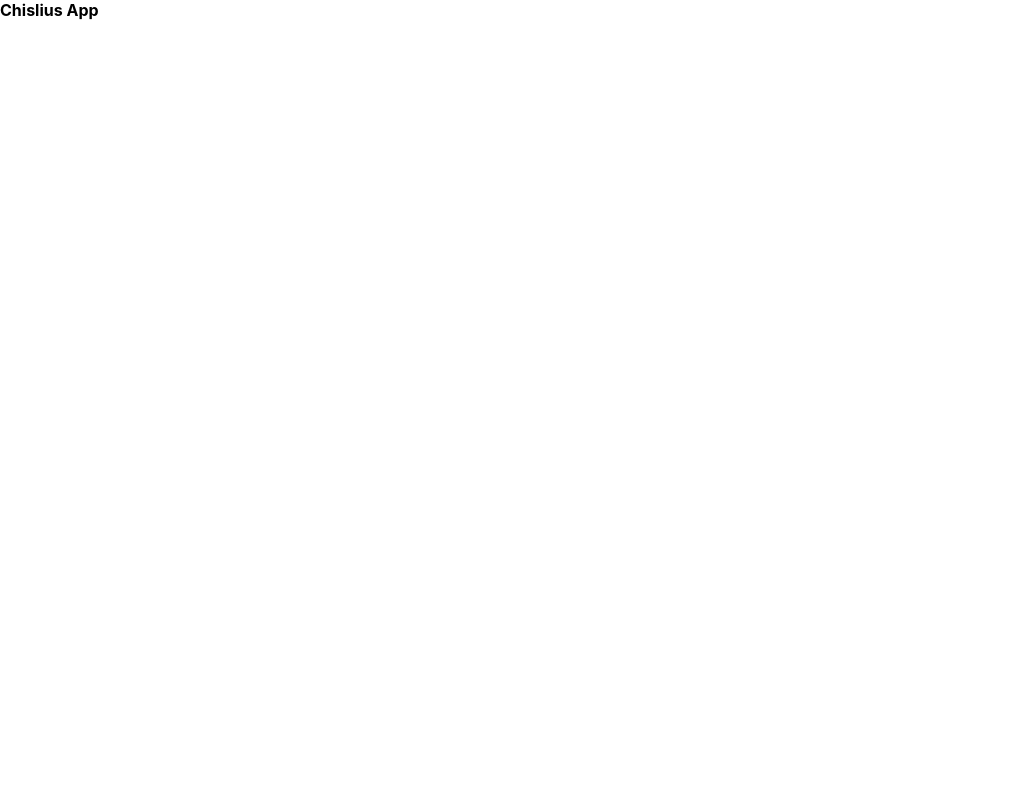
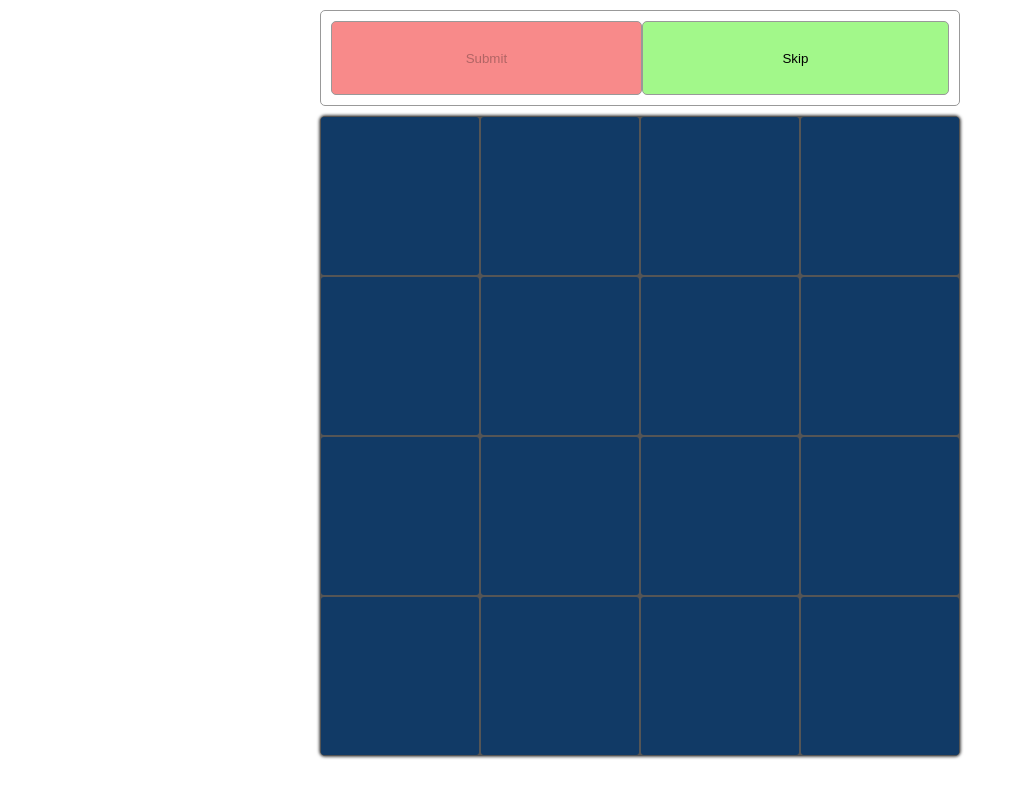
Before and after one commit to future-genius16/Chislius, a React (Create React App) app in the folder chislius_client/: page / in a window 1280 px wide. Shown: the whole page, without its empty margins (0-1026 px from the left). Built offline with nearby package versions, Linux system fonts and the light colour scheme.

Commit message:
CHISL-9 Add game screen to client

```diff
--- a/chislius_client/src/App.js
+++ b/chislius_client/src/App.js
@@ -1,9 +1,10 @@
-import './App.css';
+import {Fragment} from "react";
+import GameScreen from './components/screen/GameScreen';
 
 function App() {
-    return (
-        <b>Chislius App</b>
-    );
+    return (<Fragment>
+        <GameScreen/>
+    </Fragment>);
 }
 
 export default App;
--- /dev/null
+++ b/chislius_client/src/components/board/Board.css
@@ -0,0 +1,35 @@
+.board {
+    box-sizing: border-box;
+    width: 80vmin;
+    height: 80vmin;
+
+    min-width: 312px;
+    min-height: 312px;
+
+    padding: 0;
+    margin: 0;
+
+    border: 1px solid #555;
+    border-radius: 5px;
+    background-color: #555;
+    box-shadow: 0 0 3px 1px #555;
+
+    pointer-events: auto;
+    opacity: 1;
+}
+
+.board * {
+    box-sizing: border-box;
+    padding: 0;
+    margin: 0;
+}
+
+.board__cards-container {
+    width: 100%;
+    height: 100%;
+
+    display: grid;
+    grid-template-columns: repeat(4, minmax(50px, 1fr));
+    grid-template-rows: repeat(4, minmax(50px, 1fr));
+    gap: 2px;
+}
--- /dev/null
+++ b/chislius_client/src/components/board/Board.js
@@ -0,0 +1,38 @@
+import React, {useState, useEffect} from 'react'
+import Card from '../card/Card'
+import './Board.css'
+
+function Board({cards, setCards, setCanSubmit}) {
+    const [openCount, setOpenCount] = useState(0)
+
+    useEffect(() => {
+        const idxArray = []
+        for (let i = 1; i <= 16; i++) {
+            idxArray.push(i)
+        }
+        const cardsArray = idxArray.map(id => ({id: id, isOpen: false}));
+        setCards(cardsArray)
+    }, [setCards])
+
+
+    useEffect(() => {
+        const openCards = cards.filter(item => item.isOpen)
+        setCanSubmit(openCards.length >= 2 && openCards.length <= 3)
+        setOpenCount(openCards.length)
+    }, [cards, setCanSubmit])
+
+
+    const handleClick = (clickedCard) => {
+        if (!clickedCard.isOpen && openCount < 3) {
+            setCards(cards.map((item) => (item.id === clickedCard.id ? {...item, isOpen: true} : item)))
+        }
+    }
+
+    return (<section className={'board'}>
+        <div className="board__cards-container">
+            {cards.map((card) => (<Card key={card.id} card={card} onClick={handleClick}/>))}
+        </div>
+    </section>)
+}
+
+export default Board
--- /dev/null
+++ b/chislius_client/src/components/card/Card.css
@@ -0,0 +1,50 @@
+.card {
+    width: 100%;
+    height: 100%;
+
+    background-color: transparent;
+    transition: box-shadow .7s;
+    perspective: 1000px;
+}
+
+.card__container {
+    position: relative;
+    width: 100%;
+    height: 100%;
+    text-align: center;
+
+    transition: transform .8s;
+    transform-style: preserve-3d;
+}
+
+.card:hover .card__container {
+    cursor: pointer;
+    box-shadow: 0 0 2px 1px #ffffff;
+}
+
+.card_open {
+    transform: rotateY(180deg);
+}
+
+.card__front, .card__back {
+    position: absolute;
+    top: 0;
+    right: 0;
+
+    width: 100%;
+    height: 100%;
+    backface-visibility: hidden;
+    border-radius: 3px;
+}
+
+.card__front {
+    background-color: #113a66;
+}
+
+.card__back {
+    display: block;
+    object-fit: contain;
+    object-position: center center;
+    background-color: #6a8fd3;
+    transform: rotateY(180deg);
+}
--- /dev/null
+++ b/chislius_client/src/components/card/Card.js
@@ -0,0 +1,18 @@
+import React from 'react';
+import './Card.css';
+
+function Card({card, onClick}) {
+
+    const handleClick = () => {
+        onClick(card);
+    };
+
+    return (<article className="card" onClick={handleClick}>
+        <div className={`card__container${card.isOpen ? ' card_open' : ''}`}>
+            <div className="card__front"/>
+            <div className="card__back">{card.id}</div>
+        </div>
+    </article>);
+}
+
+export default Card;
--- /dev/null
+++ b/chislius_client/src/components/form/Form.css
@@ -0,0 +1,74 @@
+.button {
+    background: none;
+    box-shadow: none;
+    border: none;
+    outline: none;
+
+    display: block;
+    box-sizing: border-box;
+    padding: 0;
+    margin: 0;
+    transition: .5s ease-in-out;
+}
+
+.button:hover:not(:disabled) {
+    cursor: pointer;
+}
+
+.form {
+    font-size: 1.5rem;
+    font-weight: normal;
+    letter-spacing: .1rem;
+    text-align: center;
+
+    border: 1px solid #999;
+    border-radius: 5px;
+
+    box-sizing: border-box;
+    width: 100%;
+    min-height: 12vmin;
+    max-width: 80vmin;
+    min-width: 312px;
+
+    padding: 10px;
+    margin: 10px 0;
+
+    display: flex;
+    flex-flow: row nowrap;
+    align-items: stretch;
+}
+
+.form__btn-container {
+    box-sizing: border-box;
+    padding: 0;
+    margin: 0;
+    flex-grow: 1;
+
+    display: flex;
+    flex-flow: row nowrap;
+    justify-content: stretch;
+    align-items: stretch;
+}
+
+.form__btn {
+    flex-grow: 1;
+    min-width: 40px;
+    min-height: 40px;
+
+    border: 1px solid #999;
+    border-radius: 5px;
+
+    background-color: #a2f88a;
+    background-repeat: no-repeat;
+    background-size: 30%;
+    background-position: center center;
+    background-blend-mode: multiply;
+}
+
+.form__btn:hover:not(:disabled) {
+    background-color: #35ff00;
+}
+
+.form__btn:disabled {
+    background-color: #f88a8a;
+}
--- /dev/null
+++ b/chislius_client/src/components/form/Form.js
@@ -0,0 +1,28 @@
+import React from 'react'
+import './Form.css'
+
+function Form({onSubmit, canSubmit, onSkip}) {
+    return (<nav className="form">
+        <div className="form__btn-container">
+            <button
+                className='button form__btn'
+                type='button'
+                onClick={onSubmit}
+                disabled={!canSubmit}
+            >
+                Submit
+            </button>
+        </div>
+        <div className="form__btn-container">
+            <button
+                className='button form__btn'
+                type='button'
+                onClick={onSkip}
+            >
+                Skip
+            </button>
+        </div>
+    </nav>)
+}
+
+export default Form
--- /dev/null
+++ b/chislius_client/src/components/screen/GameScreen.css
@@ -0,0 +1,16 @@
+.main {
+    position: relative;
+
+    box-sizing: border-box;
+    width: 100%;
+    max-width: 1280px;
+    min-width: 320px;
+    min-height: 100vh;
+
+    padding: 0;
+    margin: 0 auto;
+
+    display: flex;
+    flex-flow: column nowrap;
+    align-items: center;
+}
--- /dev/null
+++ b/chislius_client/src/components/screen/GameScreen.js
@@ -0,0 +1,32 @@
+import React, {useState} from 'react'
+import Board from '../board/Board'
+import Form from '../form/Form'
+import './GameScreen.css'
+
+function GameScreen() {
+    const [canSubmit, setCanSubmit] = useState(false)
+    const [cardsList, setCardsList] = useState([])
+
+    const clearBoard = () => {
+        setCardsList(cardsList.map((item) => ({...item, isOpen: false})))
+    }
+
+    const handleSubmit = () => {
+        clearBoard()
+    }
+
+    const handleSkip = () => {
+        clearBoard()
+    }
+
+    return (<div className='main'>
+        <Form
+            onSubmit={handleSubmit}
+            canSubmit={canSubmit}
+            onSkip={handleSkip}
+        />
+        <Board cards={cardsList} setCards={setCardsList} setCanSubmit={setCanSubmit}/>
+    </div>)
+}
+
+export default GameScreen
```
Also changed, not shown: chislius_client/src/App.css (deleted).
